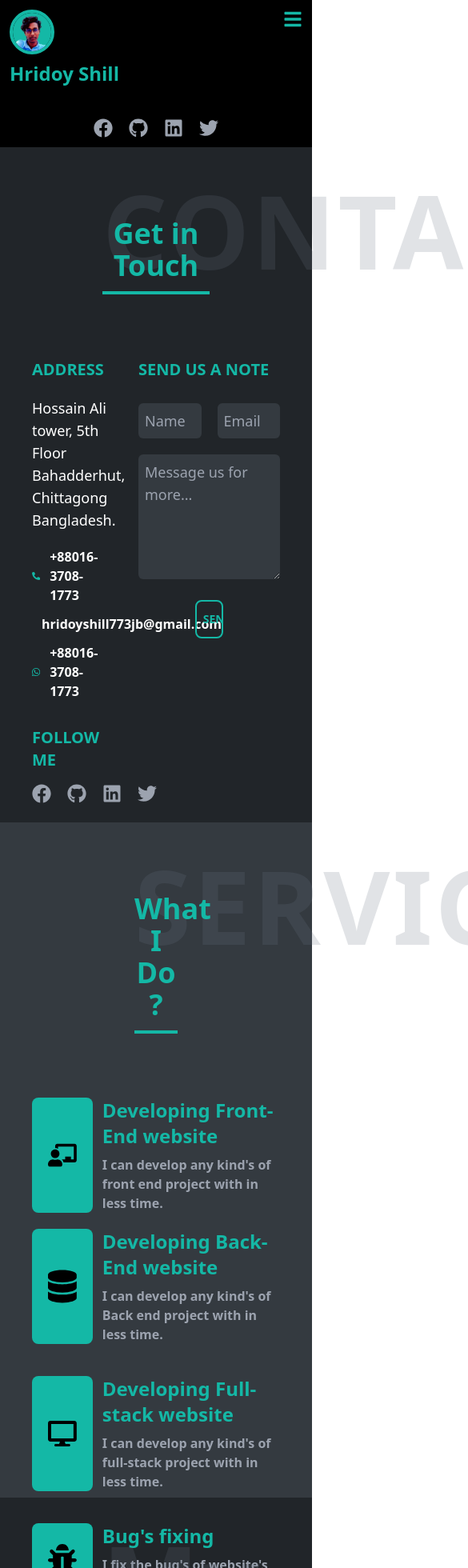
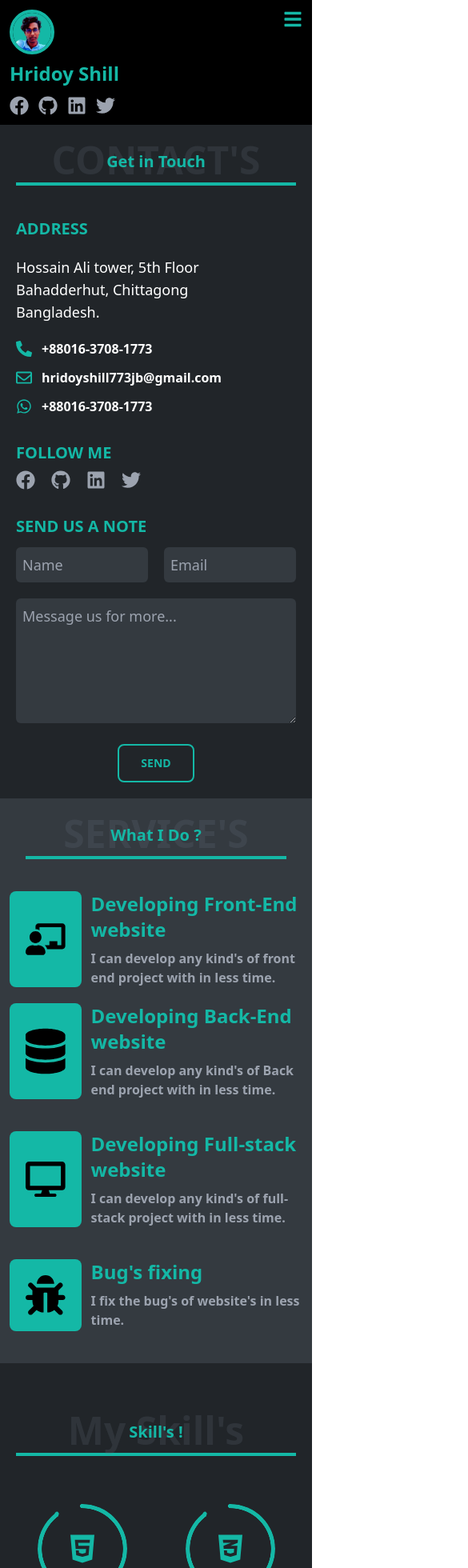
Before and after one commit to Hridoy-shill/my_portflio, a React (Vite) app: page /contactMe in a window 390 px wide. Shown: the top 1960 px of the page at 80% size, 585 px wide, since content can reach past the window. Built offline with nearby package versions, Linux system fonts and the light colour scheme.

Commit message:
responsive done

```diff
--- a/src/Component's/ContactMe/Contact.jsx
+++ b/src/Component's/ContactMe/Contact.jsx
@@ -3,14 +3,14 @@ import { FaFacebook, FaGithub, FaLinkedin, FaPhoneAlt, FaPhoneSquareAlt, FaRegEn
 
 const Contact = () => {
     return (
-        <div className='h-screen w-full bg-[#212529]' id='ContactMe'>
-            <div data-aos="fade-up" className='flex-col px-32'>
-                <h2 className='text-9xl text-gray-500 text-opacity-20 font-bold pt-10 tracking-wide text-center'>CONTACT'S</h2>
-                <p className='text-center text-teal-500 text-4xl font-bold -mt-20 border-b-4 pb-3 border-teal-500'>Get in Touch</p>
+        <div className='h-fit w-full bg-[#212529] md:pb-10' id='ContactMe'>
+            <div className='flex-col md:px-32 px-5'>
+                <h2 className='md:text-9xl text-5xl text-gray-500 text-opacity-20 font-bold md:pt-10 pt-5 md:tracking-wide text-center'>CONTACT'S</h2>
+                <p className='text-center text-teal-500 md:text-4xl text-xl font-bold md:-mt-20 -mt-9 border-b-4 pb-3 border-teal-500'>Get in Touch</p>
             </div>
 
-            <div className='w-[100%] text-white flex mt-20 px-10 gap-10'>
-                <div data-aos="fade-right" className='w-[30%]'>
+            <div className='md:w-[100%] text-white md:flex md:mt-20 mt-10 md:px-10 px-5 gap-10'>
+                <div  className='md:w-[30%]'>
                     <h2 className='text-xl font-semibold text-teal-500'>ADDRESS</h2>
                     <div className='mt-5'>
                         <p className='text-lg font-medium '>Hossain Ali tower, 5th Floor</p>
@@ -22,8 +22,9 @@ const Contact = () => {
                         <p className='flex items-center font-semibold gap-3'><FaRegEnvelope className='w-5 h-5 text-teal-500'></FaRegEnvelope>hridoyshill773jb@gmail.com</p>
                         <a href='https://wa.me/qr/HJICWKH5N7OPF1' className='flex items-center font-semibold gap-3'><FaWhatsapp className='w-5 h-5 text-teal-500'></FaWhatsapp> +88016-3708-1773</a>
                     </div>
+
                     <h2 className='text-xl font-semibold text-teal-500 mt-8'>FOLLOW ME</h2>
-                    <div className='flex space-x-5 mt-4'>
+                    <div className='flex space-x-5 md:mt-4 mt-2 mb-8 md:mb-0'>
                         <a href="https://www.facebook.com/HridoyShillrohan/">
                             <FaFacebook className='w-6 h-6 text-gray-400 hover:text-teal-500 hover:w-7 hover:h-7 duration-200'></FaFacebook>
                         </a>
@@ -38,18 +39,18 @@ const Contact = () => {
                         </a>
                     </div>
                 </div>
-                <div data-aos="fade-left" className='w-[70%]'>
+                <div className='md:w-[70%]'>
                     <h2 className='text-xl font-semibold text-teal-500'>SEND US A NOTE</h2>
                     <form id='myFrom' action="https://formspree.io/f/meqbjnvo"
                         method="POST">
-                        <div className='flex space-x-5 mt-7'>
+                        <div className='flex space-x-5 md:mt-7 mt-3'>
                             <input className='w-full p-2 rounded-md text-white text-lg bg-[#343A40]' type="text" name="name" id="name" placeholder='Name' required />
                             <input className='w-full p-2 rounded-md text-white text-lg bg-[#343A40]' type="email" name="name" id="name" placeholder='Email' required />
                         </div>
                         <textarea className='w-full bg-[#343A40] mt-5 rounded-md p-2 text-lg' name="message" id="" cols="30" rows="5" placeholder='Message us for more...' required></textarea>
 
-                        <div className='w-full text-center'>
-                            <input className='border-2 btn bg-transparent text-teal-500 p-2 rounded-lg mt-5 font-semibold border-teal-500 hover:bg-teal-500 hover:text-black duration-500 hover:font-semibold transition ease-in-out delay-50 hover:-translate-y-0 hover:scale-110 hover:border-teal-500 w-[20%] text-center' type="submit" value="SEND" />
+                        <div className='md:w-full text-center'>
+                            <input className='border-2 btn bg-transparent text-teal-500 p-2 rounded-lg md:mt-5 my-5 md:my-0 font-semibold border-teal-500 hover:bg-teal-500 hover:text-black duration-500 hover:font-semibold transition ease-in-out delay-50 hover:-translate-y-0 hover:scale-110 hover:border-teal-500 md:w-[20%] w-24 text-center' type="submit" value="SEND" />
                         </div>
                     </form>
                 </div>
--- a/src/Component's/MyService's/MyServices.jsx
+++ b/src/Component's/MyService's/MyServices.jsx
@@ -3,14 +3,14 @@ import { FaBug, FaChalkboardTeacher, FaDatabase, FaDesktop } from 'react-icons/f
 
 const MyServices = () => {
     return (
-        <div className='h-screen w-full bg-[#343A40] px-10' id='myService'>
-            <div data-aos="fade-up" className='flex-col px-32'>
-                <h2 className='text-9xl text-gray-500 text-opacity-20 font-bold pt-10 tracking-wide text-center'>SERVICE'S</h2>
-                <p className='text-center text-teal-500 text-4xl font-bold -mt-20 border-b-4 pb-3 border-teal-500'>What I Do ?</p>
+        <div className='h-fit w-full bg-[#343A40] md:px-10 px-3 pb-10 md:pb-28' id='myService'>
+            <div  className='flex-col md:px-32 px-5'>
+                <h2 className='md:text-9xl text-5xl text-gray-500 text-opacity-20 font-bold md:pt-10 pt-5 md:tracking-wide text-center'>SERVICE'S</h2>
+                <p className='text-center text-teal-500 md:text-4xl text-xl font-bold md:-mt-20 -mt-9 border-b-4 pb-3 border-teal-500'>What I Do ?</p>
             </div>
 
-            <div className='grid md:grid-cols-2 mt-20 gap-5'>
-                <div data-aos="fade-right" className='text-white gap-3 flex w-[100%]'>
+            <div className='grid md:grid-cols-2 md:mt-20 mt-10 gap-5'>
+                <div  className='text-white gap-3 flex w-[100%]'>
                     <p className='w-[25%] bg-teal-500 p-5 rounded-lg'>
                         <FaChalkboardTeacher className='w-full h-full text-black'></FaChalkboardTeacher>
                     </p>
@@ -19,7 +19,7 @@ const MyServices = () => {
                         <p className='text-base font-semibold mt-2 text-gray-400'>I can develop any kind's of front end project with in less time.</p>
                     </div>
                 </div>
-                <div data-aos="fade-left" className='text-white gap-3 flex w-[100%]'>
+                <div  className='text-white gap-3 flex w-[100%]'>
                     <p className='w-[25%] bg-teal-500 p-5 rounded-lg'>
                         <FaDatabase className='w-full h-full text-black'></FaDatabase>
                     </p>
@@ -28,7 +28,7 @@ const MyServices = () => {
                         <p className='text-base font-semibold mt-2 text-gray-400'>I can develop any kind's of Back end project with in less time.</p>
                     </div>
                 </div>
-                <div data-aos="fade-right" className='text-white gap-3 flex w-[100%] mt-5'>
+                <div  className='text-white gap-3 flex w-[100%] mt-5'>
                     <p className='w-[25%] bg-teal-500 p-5 rounded-lg'>
                         <FaDesktop className='w-full h-full text-black'></FaDesktop>
                     </p>
@@ -37,7 +37,7 @@ const MyServices = () => {
                         <p className='text-base font-semibold mt-2 text-gray-400'>I can develop any kind's of full-stack project with in less time.</p>
                     </div>
                 </div>
-                <div data-aos="fade-left" className='text-white gap-3 flex w-[100%] mt-5'>
+                <div  className='text-white gap-3 flex w-[100%] mt-5'>
                     <p className='w-[25%] bg-teal-500 p-5 rounded-lg'>
                         <FaBug className='w-full h-full text-black'></FaBug>
                     </p>
--- a/src/Component's/MySkills/MySkills.jsx
+++ b/src/Component's/MySkills/MySkills.jsx
@@ -7,15 +7,15 @@ import { Tooltip as ReactTooltip } from 'react-tooltip'
 
 const MySkills = () => {
     return (
-        <div className='w-full h-screen bg-[#212529] text-white' id='mySkills'>
-            <div data-aos="fade-up" className='flex-col px-32'>
-                <h2 className='text-9xl text-gray-500 text-opacity-20 font-bold pt-10 tracking-wide text-center'>My Skill's</h2>
-                <p className='text-center text-teal-500 text-4xl font-bold -mt-20 border-b-4 pb-3 border-teal-500'>Skill's !</p>
+        <div className='w-full h-fit bg-[#212529] text-white py-10' id='mySkills'>
+            <div className='flex-col md:px-32 px-5'>
+                <h2 className='md:text-9xl text-5xl text-gray-500 text-opacity-20 font-bold pt-5 md:tracking-wide text-center'>My Skill's</h2>
+                <p className='text-center text-teal-500 md:text-4xl text-xl font-bold md:-mt-20 -mt-9 border-b-4 pb-3 border-teal-500'>Skill's !</p>
             </div>
 
-            <div className='mt-16 grid grid-cols-5 gap-5 px-5'>
+            <div className='md:mt-16 mt-10 grid md:grid-cols-5 grid-cols-2 gap-5 px-5'>
 
-                <div data-aos="fade-right" className='flex flex-col items-center mt-5'>
+                <div  className='flex flex-col items-center mt-5'>
                     <div className="radial-progress text-teal-500" style={{ "--value": 90, "--size": "7rem", fontWeight: "bold", "--thickness": "5px" }} id="html-title">
                         <FaHtml5 className='w-10 h-10 text-center hide'></FaHtml5>
                     </div>
@@ -32,7 +32,7 @@ const MySkills = () => {
                     <p className='mt-3 text-xl font-bold'>HTML5</p>
                 </div>
 
-                <div data-aos="fade-right" className='flex flex-col items-center mt-5'>
+                <div  className='flex flex-col items-center mt-5'>
                     <div className="radial-progress text-teal-500" style={{ "--value": 90, "--size": "7rem", fontSize: "23px", fontWeight: "bold", "--thickness": "5px" }} id="css-title">
                         <FaCss3Alt className='w-10 h-10 text-center'></FaCss3Alt>
                     </div>
@@ -49,7 +49,7 @@ const MySkills = () => {
                     <p className='mt-3 text-xl font-bold'>CSS3</p>
                 </div>
 
-                <div data-aos="fade-right" className='flex flex-col items-center mt-5'>
+                <div  className='flex flex-col items-center mt-5'>
                     <div className="radial-progress text-teal-500" style={{ "--value": 80, "--size": "7rem", fontSize: "23px", fontWeight: "bold", "--thickness": "5px" }} id="javaScript-title">
                         <FaJs className='w-10 h-10 text-center'></FaJs>
                     </div>
@@ -66,7 +66,7 @@ const MySkills = () => {
                     <p className='mt-3 text-xl font-bold'>JavaScript</p>
                 </div>
 
-                <div data-aos="fade-right" className='flex flex-col items-center mt-5'>
+                <div  className='flex flex-col items-center mt-5'>
                     <div className="radial-progress text-teal-500" style={{ "--value": 90, "--size": "7rem", fontSize: "23px", fontWeight: "bold" , "--thickness": "5px" }} id="react-title">
                         <FaReact className='w-10 h-10 text-center'></FaReact>
                     </div>
@@ -83,7 +83,7 @@ const MySkills = () => {
                     <p className='mt-3 text-xl font-bold'>React.JS</p>
                 </div>
 
-                <div data-aos="fade-right" className='flex flex-col items-center mt-5'>
+                <div  className='flex flex-col items-center mt-5'>
                     <div className="radial-progress text-teal-500" style={{ "--value": 80, "--size": "7rem", fontSize: "23px", fontWeight: "bold" , "--thickness": "5px" }} id="node-title">
                         <FaNodeJs className='w-10 h-10 text-center'></FaNodeJs>
                     </div>
@@ -100,7 +100,7 @@ const MySkills = () => {
                     <p className='mt-3 text-xl font-bold'>Node.JS</p>
                 </div>
 
-                <div data-aos="fade-left" className='flex flex-col items-center mt-5'>
+                <div  className='flex flex-col items-center mt-5'>
                     <div className="radial-progress text-teal-500" style={{ "--value": 80, "--size": "7rem", fontSize: "23px", fontWeight: "bold" , "--thickness": "5px" }} id="express-title">
                         <p className='bg-teal-500 text-[#212529] px-2 py-1 rounded text-2xl'>Ex</p>
                     </div>
@@ -117,7 +117,7 @@ const MySkills = () => {
                     <p className='mt-3 text-xl font-bold'>Express.JS</p>
                 </div>
 
-                <div data-aos="fade-left" className='flex flex-col items-center mt-5'>
+                <div  className='flex flex-col items-center mt-5'>
                     <div className="radial-progress text-teal-500" style={{ "--value": 80, "--size": "7rem", fontSize: "23px", fontWeight: "bold" , "--thickness": "5px" }} id="mongoDB-title">
                         <img className='bg-teal-500 w-10 p-1 rounded' src={mongoDB_img} alt="" />
                     </div>
@@ -134,7 +134,7 @@ const MySkills = () => {
                     <p className='mt-3 text-xl font-bold'>MongoDB</p>
                 </div>
 
-                <div data-aos="fade-left" className='flex flex-col items-center mt-5'>
+                <div  className='flex flex-col items-center mt-5'>
                     <div className="radial-progress text-teal-500" style={{ "--value": 80, "--size": "7rem", fontSize: "23px", fontWeight: "bold" , "--thickness": "5px" }} id="firebase-title">
                         <FaFire className='w-10 h-10 text-center'></FaFire>
                     </div>
@@ -151,7 +151,7 @@ const MySkills = () => {
                     <p className='mt-3 text-xl font-bold'>Firebase</p>
                 </div>
 
-                <div data-aos="fade-left" className='flex flex-col items-center mt-5'>
+                <div  className='flex flex-col items-center mt-5'>
                     <div className="radial-progress text-teal-500" style={{ "--value": 90, "--size": "7rem", fontSize: "23px", fontWeight: "bold" , "--thickness": "5px" }} id="bootstrap-title">
                         <FaBootstrap className='w-10 h-10 text-center'></FaBootstrap>
                     </div>
@@ -168,7 +168,7 @@ const MySkills = () => {
                     <p className='mt-3 text-xl font-bold'>Bootstrap</p>
                 </div>
 
-                <div data-aos="fade-left" className='flex flex-col items-center mt-5'>
+                <div  className='flex flex-col items-center mt-5'>
                     <div className="radial-progress text-teal-500" style={{ "--value": 90, "--size": "7rem", fontSize: "23px", fontWeight: "bold" , "--thickness": "5px" }} id="tailwind-title">
                         <img className='bg-teal-500 w-10 p-1 rounded' src={tailwind_img} alt="" />
                     </div>
--- a/src/Component's/Navbar/Navbar.jsx
+++ b/src/Component's/Navbar/Navbar.jsx
@@ -8,7 +8,7 @@ const Navbar = () => {
 
     return (
         <div className='p-3 md:p-4 md:sticky md:top-0'>
-            <div className='flex justify-between '>
+            <div className='flex justify-between'>
                 <div className='md:mx-auto'>
                     <img className='rounded-full md:w-44 w-14 border-4 border-teal-500 duration-500' src={myImg} title='Hridoy shill' />
                     <p className='text-teal-500 font-bold md:text-center text-2xl md:text-2xl mt-2'>Hridoy Shill</p>
@@ -56,7 +56,7 @@ const Navbar = () => {
                     </li>
                 </nav>
             </ul>
-            <div className='flex justify-center space-x-5 mt-10'>
+            <div className='flex md:justify-center md:space-x-5 space-x-3 md:mt-10 mt-3'>
                 <a href="https://www.facebook.com/HridoyShillrohan/">
                     <FaFacebook className='w-6 h-6 text-gray-400 hover:text-teal-500 hover:w-7 hover:h-7 duration-200'></FaFacebook>
                 </a>
```
Also changed, not shown: src/Component's/AboutMe/AboutMe.jsx (+8 -8 lines), src/Component's/Home/Home.css (+7 -0 lines), src/Component's/Home/Home.jsx (+8 -8 lines), src/Component's/MyProjects/MyProjects.jsx (+15 -15 lines), src/Component's/MySkills/MySkills.css (deleted).
